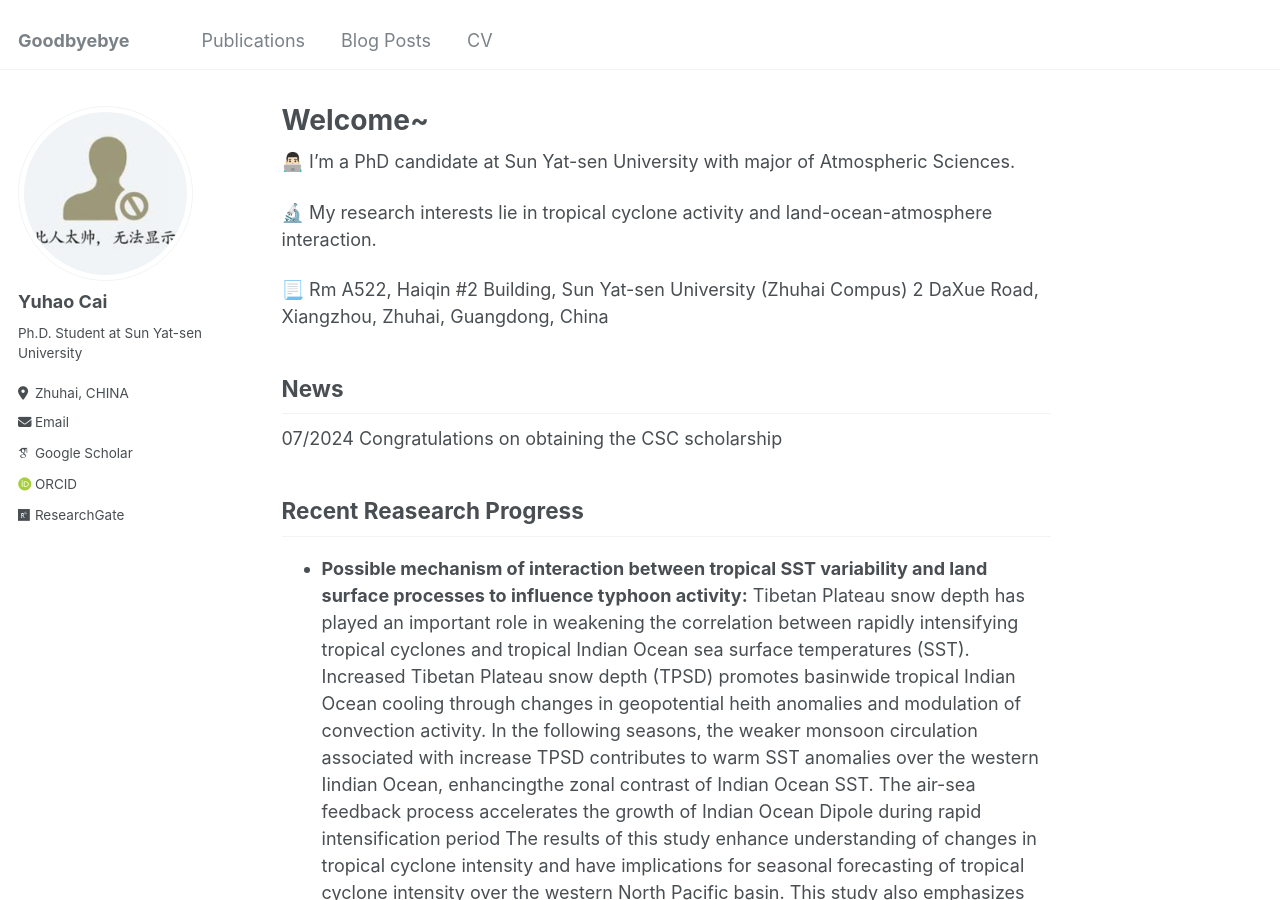
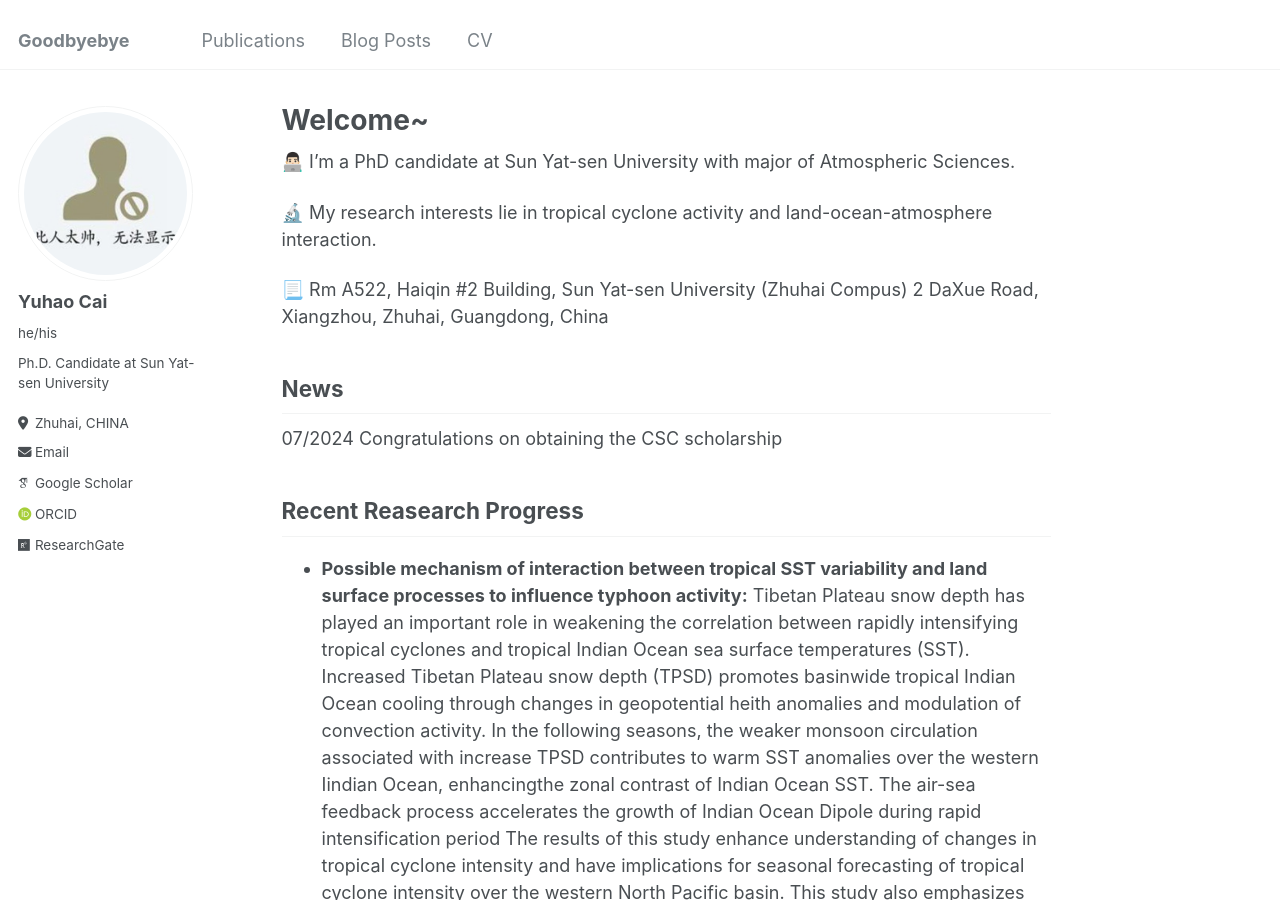
Before and after one commit to caiyh63/caiyh63.github.io, a Jekyll site: the page built from _pages/about.md, in a window 1280 px wide and 900 px high. Built offline with Jekyll 4.4.1, drawn with Linux system fonts in a browser that asks for light colours; some web fonts are replaced.

Commit message:
Update _config.yml

```diff
--- a/_config.yml
+++ b/_config.yml
@@ -23,8 +23,8 @@ author:
   # Biographic information
   avatar           : "profile.jpg"
   name             : "Yuhao Cai"
-  pronouns         : # example: "she/her"
-  bio              : "Ph.D. Student at Sun Yat-sen University"
+  pronouns         :  "he/his"
+  bio              : "Ph.D. Candidate at Sun Yat-sen University"
   location         : "Zhuhai, CHINA"
   employer         :
   uri              :
```
